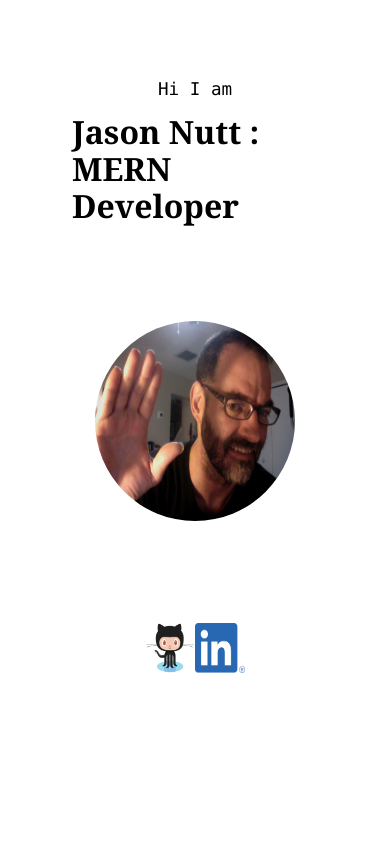
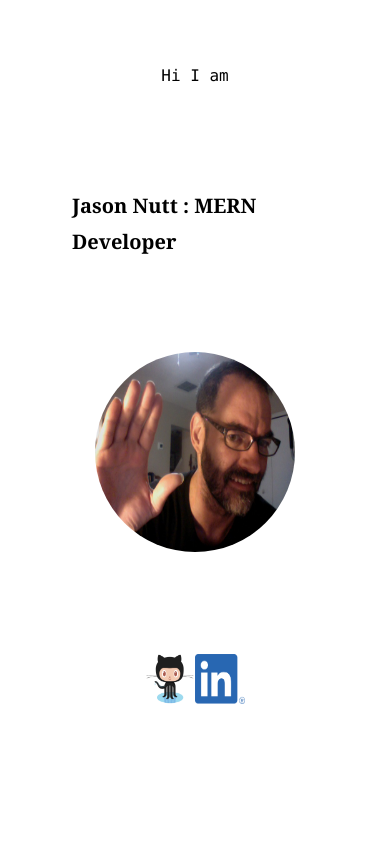
Before and after one commit to jnutt367/jnuttdev, a Next.js app: page / in a window 390 px wide. Shown: the top 844 px of the page. Built offline with nearby package versions, Linux system fonts and the light colour scheme.

Commit message:
commit for title margin worked out

```diff
--- a/pages/index.js
+++ b/pages/index.js
@@ -12,7 +12,7 @@ export default function Home() {
       </Head>
 
       <main className={styles.main}>
-      <code className={styles.code}>Hi I am</code>
+      <code className={styles.intro}>Hi I am</code>
       <h1 className="text-3xl ml-10 mr-10 font-serif font-bold ">
 
       <a className={styles.title} href=""> Jason Nutt : MERN Developer</a>
--- a/styles/Home.module.css
+++ b/styles/Home.module.css
@@ -14,6 +14,10 @@
     justify-content: center;
     align-items: center;
     max-width: 1400px;
+}
+
+.intro {
+    margin-bottom: 6rem;
 }
 
 .footer {
@@ -46,6 +50,7 @@
 .title {
     margin: 0;
     margin-bottom: 5rem;
+    margin-top: 5rem;
     line-height: 1.15;
     font-size: 4rem;
     font-family: Cambria, Cochin, Georgia, Times, 'Times New Roman', serif;
@@ -318,8 +323,20 @@
     }
 }
 
-@media (max-width: 769px) {
+@media (max-width: 1020px) {
     .title {
         font-size: 2rem;
     }
 }
+
+@media (max-width: 580px) {
+    .title {
+        font-size: 1.25rem;
+    }
+}
+
+@media (max-width: 420px) {
+    .title {
+        font-size: 1.rem;
+    }
+}
```
